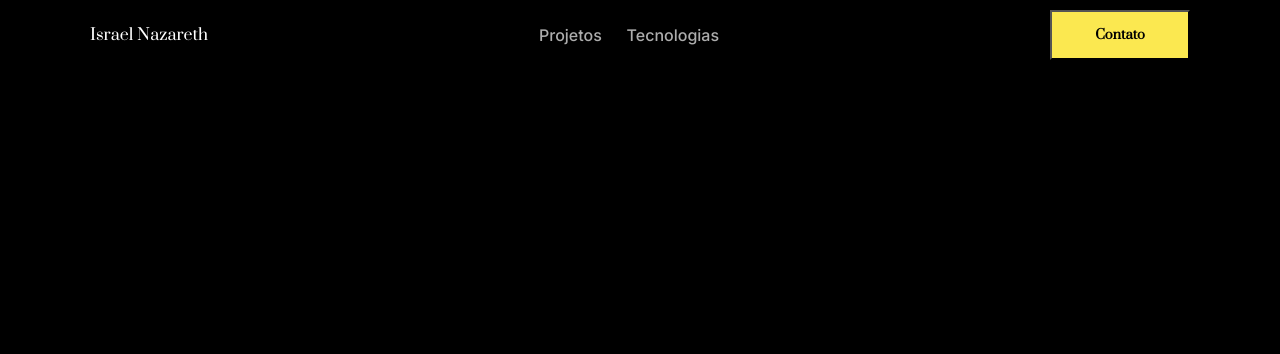
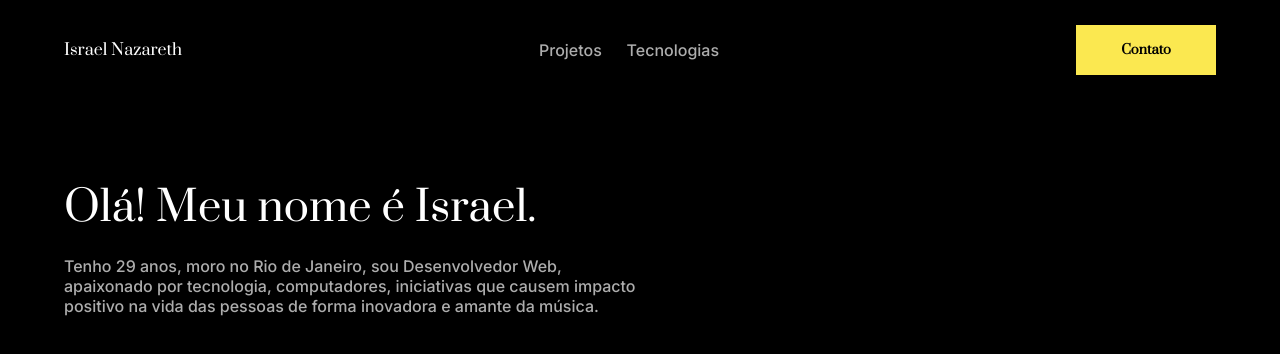
Before and after one commit to israelnazareth/israelnazareth.github.io, a React (Create React App) app: page / in a window 1280 px wide. Shown: the top 354 px of the page. Built offline with nearby package versions, Linux system fonts and the light colour scheme.

Commit message:
makes navbar and header responsive

```diff
--- a/src/App.js
+++ b/src/App.js
@@ -10,8 +10,8 @@ const App = () => {
   return (
     <div className="App">
       <Navbar />
-      {/* <Header />
-      <Projects />
+      <Header />
+      {/* <Projects />
       <Techs />
       <Contact />
       <Footer /> */}
--- a/src/components/Header/Header.css
+++ b/src/components/Header/Header.css
@@ -1,17 +1,54 @@
 .header {
   display: flex;
   justify-content: center;
-  padding: 60px 10px;
+  padding: 60px 24px;
   /* border: 1px solid red; */
 }
 
-.header-content {
-  /* border: 1px solid red; */
-  width: 1100px;
+.title {
+  margin: 20px 0;
+  font-size: 1.75rem;
+  font-family: var(--font-family-primary);
+}
+
+.paragraph {
+  color: #ADADAD;
+  font-size: 14px;
+}
+
+@media (min-width: 767px) {
+  .title {
+    font-size: 2.6rem;
+  }
+
+  .paragraph {
+    font-size: 16px;
+  }
+}
+
+@media (min-width: 1023px) {
+  .header {
+    width: 1024px;
+    margin: 0 auto;
+  }
+
+  .title {
+    max-width: 56%;
+  }
+
+  .paragraph {
+    max-width: 50%;
+  }
+}
+
+@media (min-width: 1199px) {
+  .header {
+    width: 1200px;
+  }
 }
 
 /* Typewriting effect */
-.header-content h1 {
+/* .header-content h1 {
   overflow: hidden;
   border-right: .15em solid #fbe850;
   white-space: nowrap;
@@ -29,16 +66,5 @@
 @keyframes blink-caret {
   from, to { border-color: transparent }
   50% { border-color: #fbe850; }
-}
+} */
 /* end effect */
-
-.title {
-  margin: 20px 0;
-  font-size: 48px;
-  font-family: var(--font-family-primary);
-}
-
-.paragraph {
-  margin-right: 500px;
-  color: #ADADAD;
-}
--- a/src/components/Navbar/Navbar.css
+++ b/src/components/Navbar/Navbar.css
@@ -1,7 +1,6 @@
 .navbar {
   display: flex;
-  justify-content: center;
-  padding: 10px 24px;
+  padding: 25px 24px;
   /* border: 1px solid red; */
 }
 
@@ -9,8 +8,9 @@
   display: flex;
   justify-content: space-between;
   align-items: center;
+  /* height: 50px; */
+  width: 100%;
   /* border: 1px solid red; */
-  width: 1100px;
 }
 
 .name {
@@ -19,58 +19,14 @@
   /* border: 1px solid red; */
 }
 
-.navlinks {
-  display: flex;
-  justify-content: space-between;
-  color: #ADADAD;
-  width: 180px;
-  /* border: 1px solid red; */
-}
-
 .navlink-projects,
 .navlink-techs,
 .navlink-contact {
-  color: #ADADAD;
-  transition: all .1s ease-in-out;
+  color: white;
 }
 
-.navlink-projects:hover,
-.navlink-techs:hover {
-  color: var(--text-color-primary);
-  cursor: pointer;
-}
-
-.contact-button {
-  font-family: var(--font-family-primary);
-  color: var(--text-color-secondary);
-  font-weight: 700;
-  background-color: #fbe850;
-  font-size: 13px;
-  height: 50px;
-  width: 140px;
-  cursor: pointer;
-  transition: all .2s ease-in-out;
-}
-
-.contact-button:hover {
-  background-color: #c5b640;
-}
-
-.menu-icon, .mobile-links {
-  display: none;
-}
-
-@media (max-width: 768px) {
 .navlinks, .contact-button {
   display: none;
-  }
-
-  .navbar {
-    padding: 10px 24px;
-  }
-
-  .navbar-content {
-    height: 50px;
 }
 
 .menu-icon {
@@ -97,4 +53,63 @@
   font-size: 30px;
   opacity: 0.99;
 }
+
+@media (min-width: 1024px) {
+  .navbar {
+    display: flex;
+    justify-content: center;
+    width: 1024px;
+    margin: 0 auto;
+    /* border: 1px solid red; */
   }
+
+  .navlinks {
+    display: flex;
+    justify-content: space-between;
+    color: #ADADAD;
+    width: 180px;
+    /* border: 1px solid red; */
+  }
+
+  .navlink-projects,
+  .navlink-techs,
+  .navlink-contact {
+    color: #ADADAD;
+    transition: all .1s ease-in-out;
+  }
+
+  .navlink-projects:hover,
+  .navlink-techs:hover {
+    color: var(--text-color-primary);
+    cursor: pointer;
+  }
+
+  .contact-button {
+    display: inline;
+    border: none;
+    font-family: var(--font-family-primary);
+    color: var(--text-color-secondary);
+    font-weight: 700;
+    background-color: #fbe850;
+    font-size: 13px;
+    height: 50px;
+    width: 140px;
+    cursor: pointer;
+    transition: all .2s ease-in-out;
+  }
+
+  .contact-button:hover {
+    background-color: #c5b640;
+  }
+
+  .menu-icon, .mobile-links {
+    display: none;
+  }
+}
+
+@media (min-width: 1199px) {
+  .navbar {
+    width: 1200px;
+    margin: 0 auto;
+  }
+}
```
Lines whose indentation alone changed are shown as unchanged.
